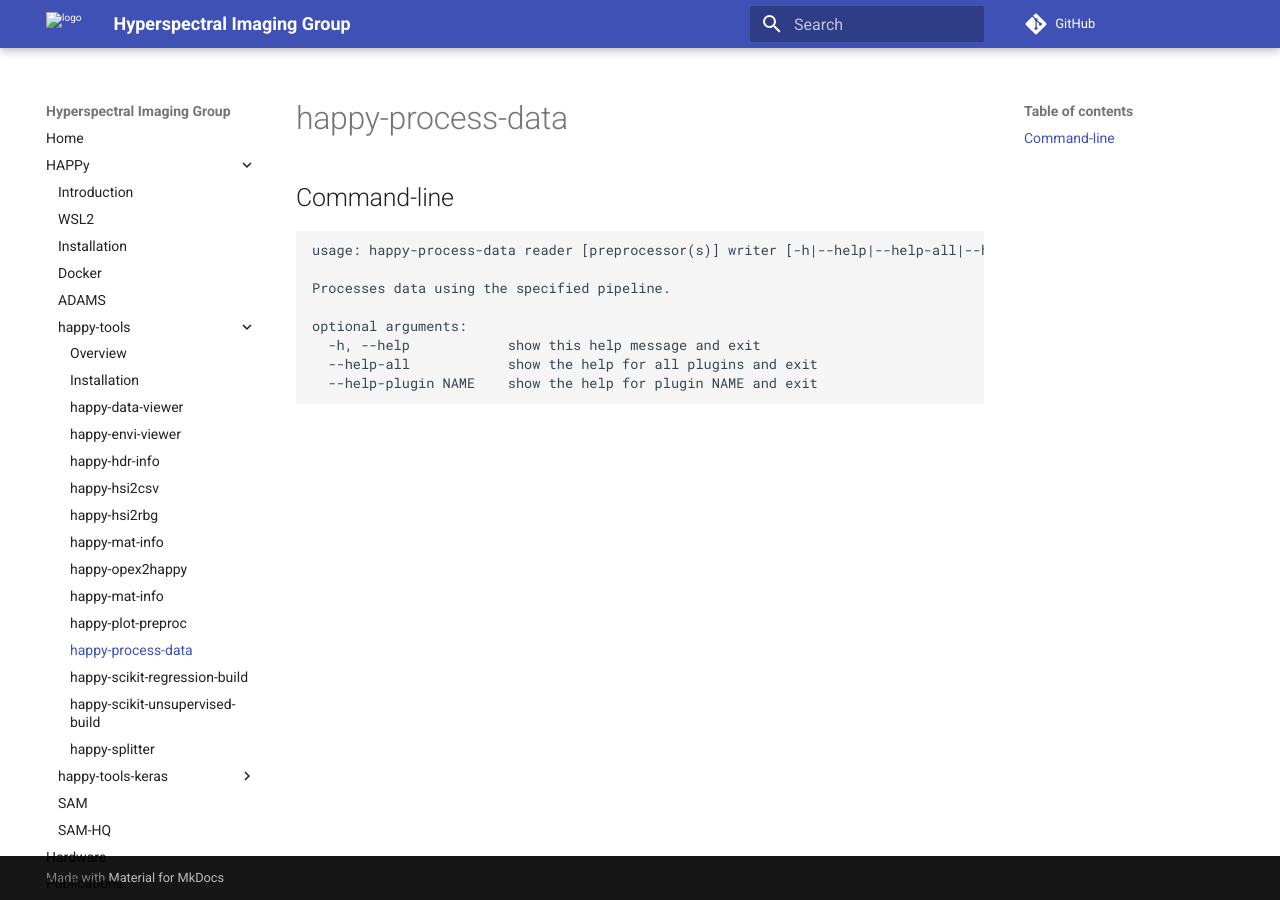
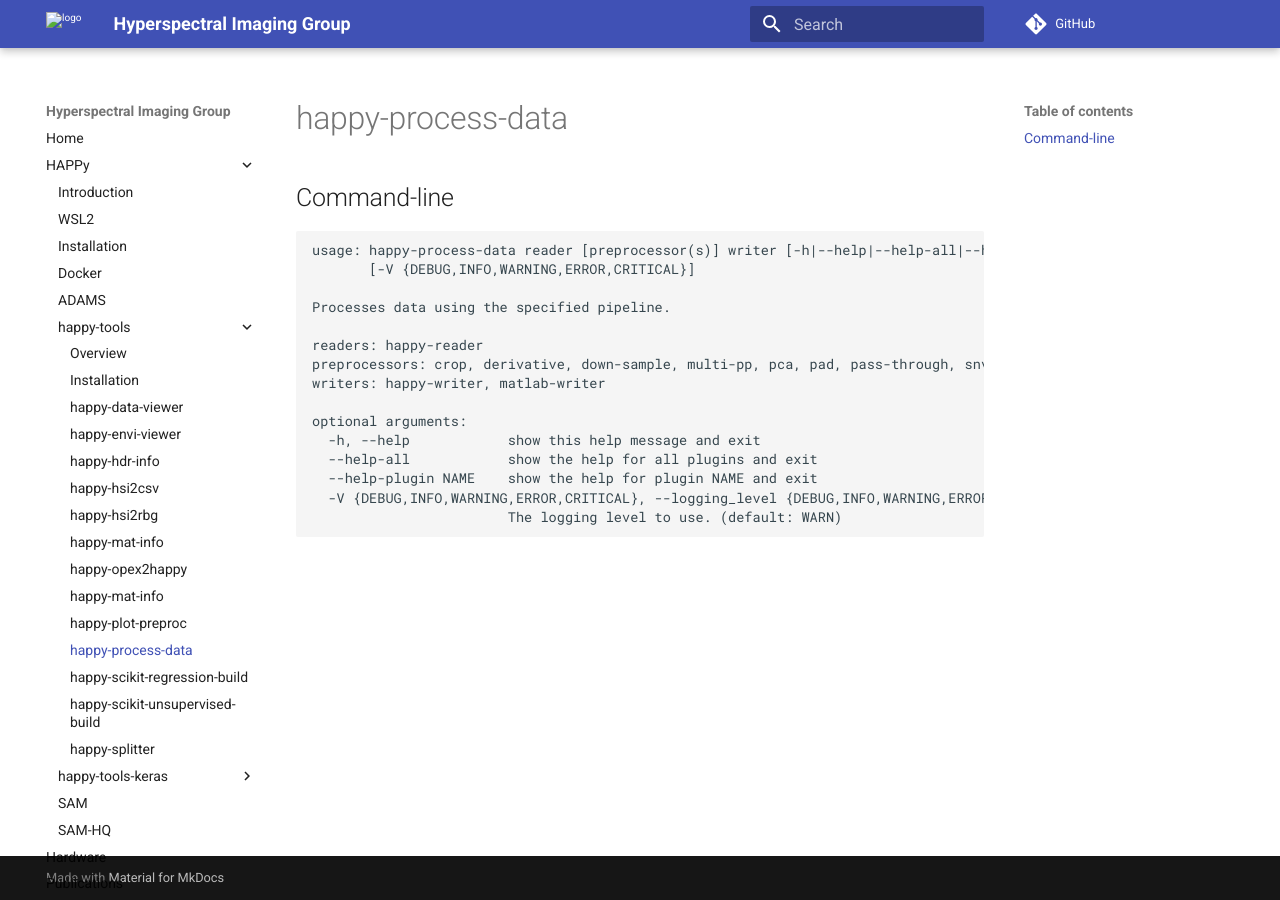
Before and after one commit to wairas/hsi-website, an MkDocs documentation site: the page built from docs/happy/happy_tools/happy-process-data.md, in a window 1280 px wide. Built offline with MkDocs 1.6.1 and Material for MkDocs 9.7.7, drawn with Linux system fonts in a browser that asks for light colours; comment, search, counter and statistics services are not loaded.

Commit message:
updated help screen

````diff
--- a/docs/happy/happy_tools/happy-process-data.md
+++ b/docs/happy/happy_tools/happy-process-data.md
@@ -2,11 +2,18 @@
 
 ```
 usage: happy-process-data reader [preprocessor(s)] writer [-h|--help|--help-all|--help-plugin NAME]
+       [-V {DEBUG,INFO,WARNING,ERROR,CRITICAL}]
 
 Processes data using the specified pipeline.
+
+readers: happy-reader
+preprocessors: crop, derivative, down-sample, multi-pp, pca, pad, pass-through, snv, sni, std-scaler, wavelength-subset
+writers: happy-writer, matlab-writer
 
 optional arguments:
   -h, --help            show this help message and exit
   --help-all            show the help for all plugins and exit
   --help-plugin NAME    show the help for plugin NAME and exit
+  -V {DEBUG,INFO,WARNING,ERROR,CRITICAL}, --logging_level {DEBUG,INFO,WARNING,ERROR,CRITICAL}
+                        The logging level to use. (default: WARN)
 ```
````
